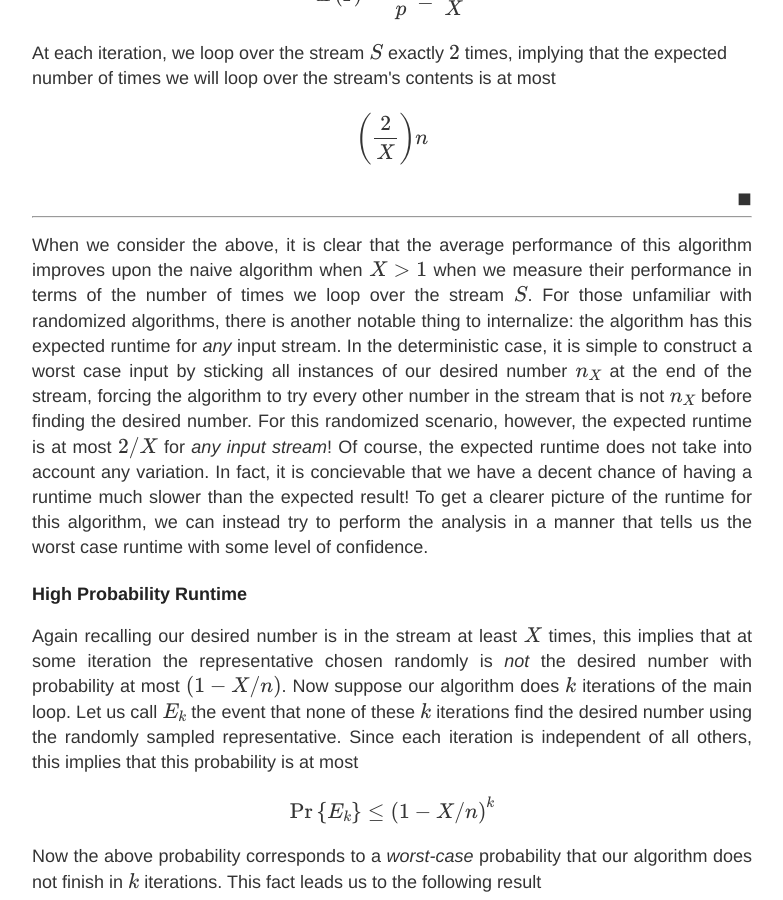
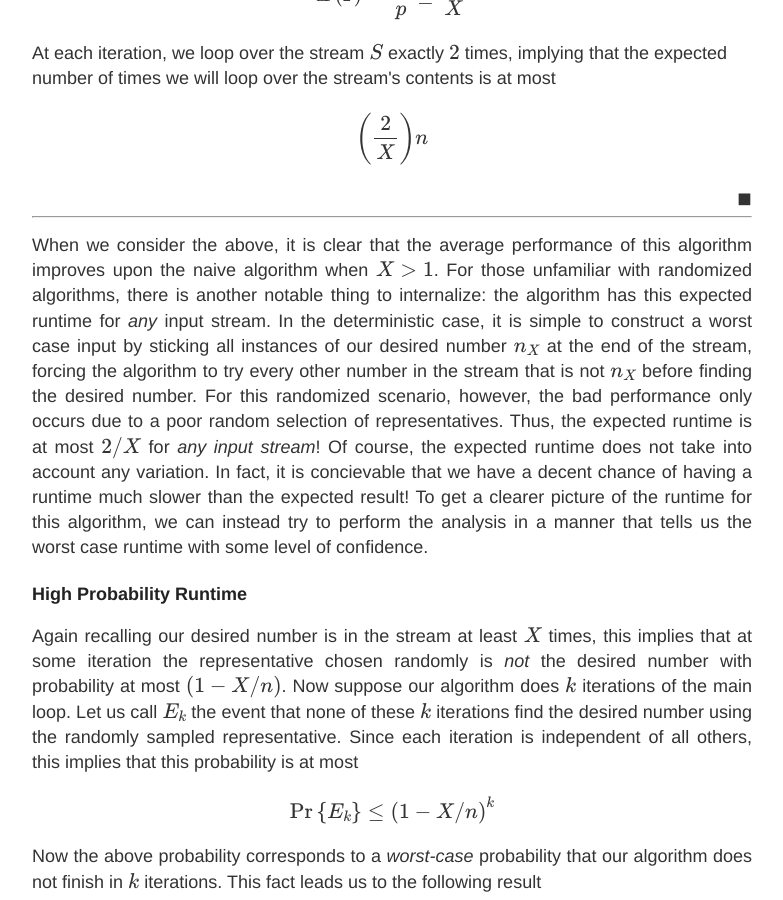
Before and after one commit to choward1491/choward1491.github.io, a Jekyll site: the page built from _posts/2020-7-25-Searching-Streams-for-the-Unknown.md, in a window 1280 px wide and 900 px high, scrolled down 5887 px. Shown: the whole window, without its empty margins (248-1031 px from the left). Built offline with Jekyll 4.4.1, drawn with Linux system fonts in a browser that asks for light colours; nearby versions of some CDN libraries; comment, search, counter and statistics services are not loaded.

Commit message:
push some changes.. streaming post

```diff
--- a/_posts/2020-7-25-Searching-Streams-for-the-Unknown.md
+++ b/_posts/2020-7-25-Searching-Streams-for-the-Unknown.md
@@ -170,7 +170,7 @@ Recall that the assumption built into the problem is that there exists exactly o
 
 ---
 
-When we consider the above, it is clear that the average performance of this algorithm improves upon the naive algorithm when $X > 1$ when we measure their performance in terms of the number of times we loop over the stream $S$. For those unfamiliar with randomized algorithms, there is another notable thing to internalize: the algorithm has this expected runtime for _any_ input stream. In the deterministic case, it is simple to construct a worst case input by sticking all instances of our desired number $n_X$ at the end of the stream, forcing the algorithm to try every other number in the stream that is not $n_X$ before finding the desired number. For this randomized scenario, however, the expected runtime is at most $2/X$ for _any input stream_! Of course, the expected runtime does not take into account any variation. In fact, it is concievable that we have a decent chance of having a runtime much slower than the expected result! To get a clearer picture of the runtime for this algorithm, we can instead try to perform the analysis in a manner that tells us the worst case runtime with some level of confidence.
+When we consider the above, it is clear that the average performance of this algorithm improves upon the naive algorithm when $X > 1$. For those unfamiliar with randomized algorithms, there is another notable thing to internalize: the algorithm has this expected runtime for _any_ input stream. In the deterministic case, it is simple to construct a worst case input by sticking all instances of our desired number $n_X$ at the end of the stream, forcing the algorithm to try every other number in the stream that is not $n_X$ before finding the desired number. For this randomized scenario, however, the bad performance only occurs due to a poor random selection of representatives. Thus, the expected runtime is at most $2/X$ for _any input stream_! Of course, the expected runtime does not take into account any variation. In fact, it is concievable that we have a decent chance of having a runtime much slower than the expected result! To get a clearer picture of the runtime for this algorithm, we can instead try to perform the analysis in a manner that tells us the worst case runtime with some level of confidence.
 
 ###### High Probability Runtime
 
```
